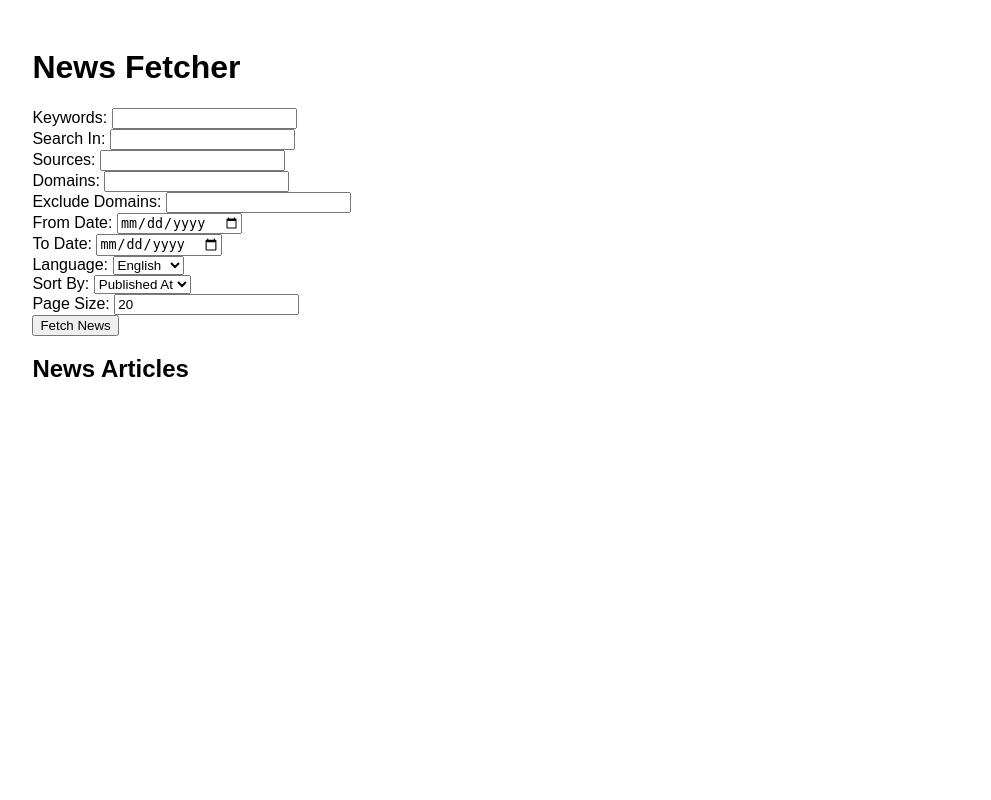
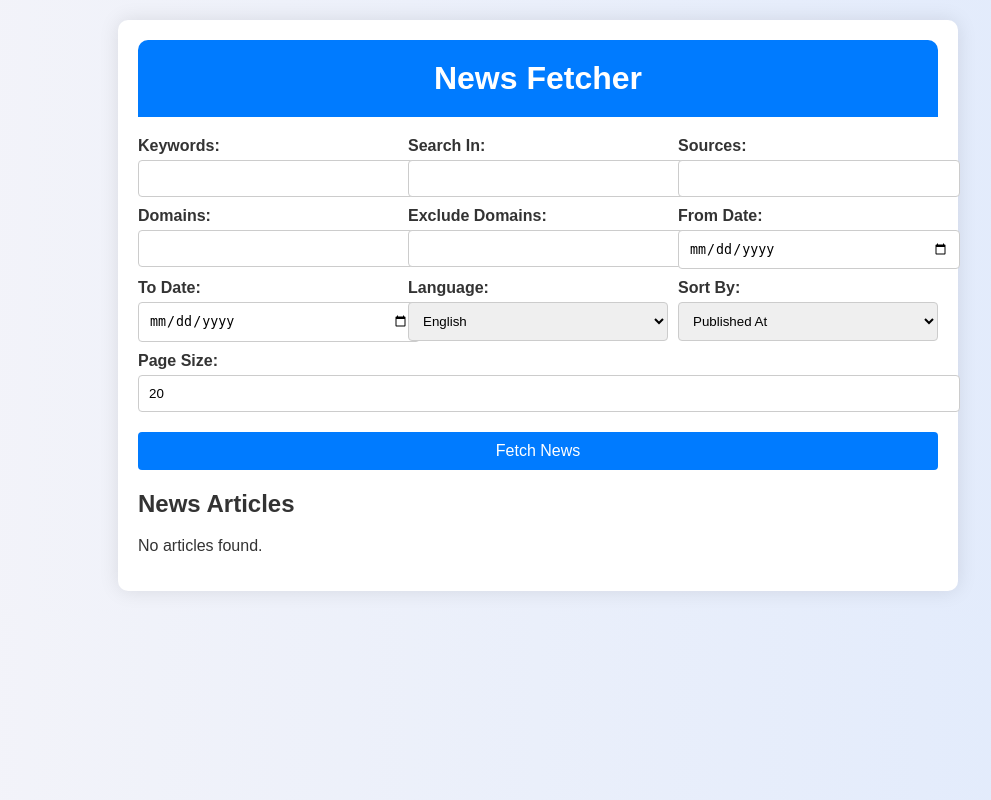
Before and after one commit to rrrreddy/news_fetcher, a Flask app: template templates/index.html in a window 1280 px wide. Shown: the whole page, without its empty margins (102-1093 px from the left). Run offline with Flask 3, Linux system fonts and the light colour scheme; the template is opened without the code that fills it, so the values that code supplies are empty.

Commit message:
final commit added some touch to .html

```diff
--- a/templates/index.html
+++ b/templates/index.html
@@ -6,26 +6,104 @@
     <title>News Fetcher</title>
     <style>
         body {
-            font-family: Arial, sans-serif;
+            font-family: 'Arial', sans-serif;
+            background: linear-gradient(to right, #f4f4f9, #e0eafc);
+            color: #333;
+            margin: 0;
+            padding: 0;
         }
         .container {
-            width: 80%;
-            margin: auto;
+            max-width: 800px;
+            margin: 20px auto;
             padding: 20px;
+            background-color: #fff;
+            box-shadow: 0 0 20px rgba(0, 0, 0, 0.1);
+            border-radius: 10px;
+        }
+        .header {
+            text-align: center;
+            background-color: #007BFF;
+            padding: 20px;
+            border-radius: 10px 10px 0 0;
+            color: white;
+        }
+        .header h1 {
+            margin: 0;
+        }
+        .form-container {
+            display: flex;
+            flex-wrap: wrap;
+            gap: 10px;
+            justify-content: center;
+            margin: 20px 0;
+        }
+        .form-container div {
+            flex: 1 1 calc(33% - 20px);
+            min-width: 200px;
+        }
+        label {
+            display: block;
+            margin-bottom: 5px;
+            font-weight: bold;
+        }
+        input[type="text"],
+        input[type="date"],
+        input[type="number"],
+        select {
+            width: 100%;
+            padding: 10px;
+            border: 1px solid #ccc;
+            border-radius: 4px;
+        }
+        button {
+            display: block;
+            width: 100%;
+            padding: 10px;
+            background-color: #007BFF;
+            color: #fff;
+            border: none;
+            border-radius: 4px;
+            font-size: 16px;
+            cursor: pointer;
+            margin-top: 20px;
+        }
+        button:hover {
+            background-color: #0056b3;
         }
         .news-item {
             border-bottom: 1px solid #ddd;
-            padding: 10px 0;
+            padding: 20px 0;
         }
         .news-item:last-child {
             border-bottom: none;
+        }
+        .news-item h3 {
+            margin-top: 0;
+            color: #007BFF;
+        }
+        .news-item img {
+            max-width: 100%;
+            border-radius: 4px;
+        }
+        .news-item p {
+            margin: 5px 0;
+        }
+        .news-item a {
+            color: #007BFF;
+            text-decoration: none;
+        }
+        .news-item a:hover {
+            text-decoration: underline;
         }
     </style>
 </head>
 <body>
     <div class="container">
+        <div class="header">
             <h1>News Fetcher</h1>
+        </div>
         <form method="POST">
+            <div class="form-container">
                 <div>
                     <label for="keywords">Keywords:</label>
                     <input type="text" id="keywords" name="keywords" value="{{ keywords or '' }}">
@@ -75,12 +153,12 @@
                     <label for="page_size">Page Size:</label>
                     <input type="number" id="page_size" name="page_size" value="{{ page_size or 20 }}">
                 </div>
-            <div>
+            </div>
             <button type="submit">Fetch News</button>
-            </div>
         </form>
         <h2>News Articles</h2>
         <div>
+            {% if news_data %}
                 {% for news in news_data %}
                     <div class="news-item">
                         <h3>{{ news.title }}</h3>
@@ -88,10 +166,15 @@
                         <p><strong>Author:</strong> {{ news.author }}</p>
                         <p><strong>Description:</strong> {{ news.description }}</p>
                         <p><strong>Published At:</strong> {{ news.publishedAt }}</p>
-                <p><a href="{{ news.url }}">Read more</a></p>
-                <img src="{{ news.urlToImage }}" alt="Image" style="width:100%;">
+                        <p><a href="{{ news.url }}" target="_blank">Read more</a></p>
+                        {% if news.urlToImage %}
+                            <img src="{{ news.urlToImage }}" alt="Image">
+                        {% endif %}
                     </div>
                 {% endfor %}
+            {% else %}
+                <p>No articles found.</p>
+            {% endif %}
         </div>
     </div>
 </body>
```
Also changed, not shown: main.py (+4 -6 lines), README.md, image-1.png (added), 1 other file. Lines whose indentation alone changed are shown as unchanged.
